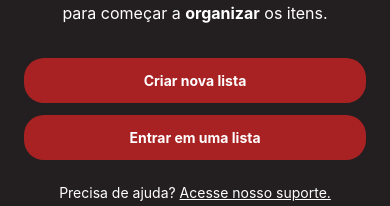
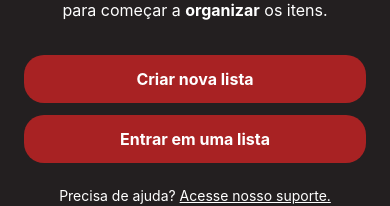
Before and after one commit to cammilamachado/AplicativoTaNaLista, a React Native app in the folder src/: screen /Home in a window 390 px wide. Shown: the part 506-712 px from the top of the page. Built offline with nearby package versions, Linux system fonts and the light colour scheme.

Commit message:
Update Home.tsx

```diff
--- a/src/src/screens/Home.tsx
+++ b/src/src/screens/Home.tsx
@@ -192,6 +192,7 @@ const styles = StyleSheet.create({
   buttonText: {
     color: '#fff',
     fontWeight: 'bold',
+    fontSize: 16,
   },
   link: {
     fontSize: 14,
```
